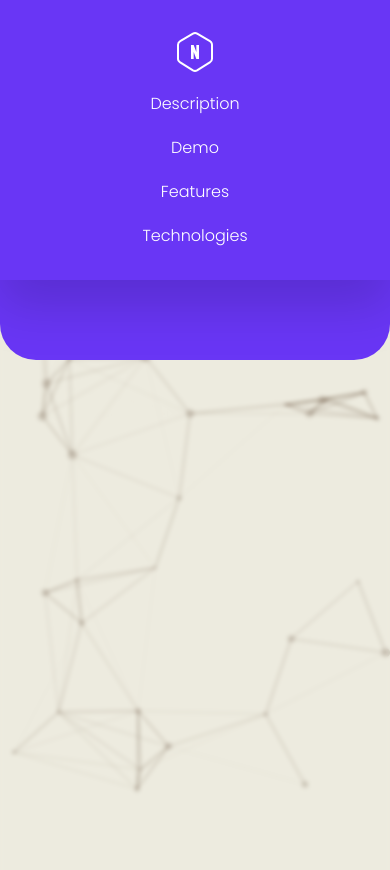
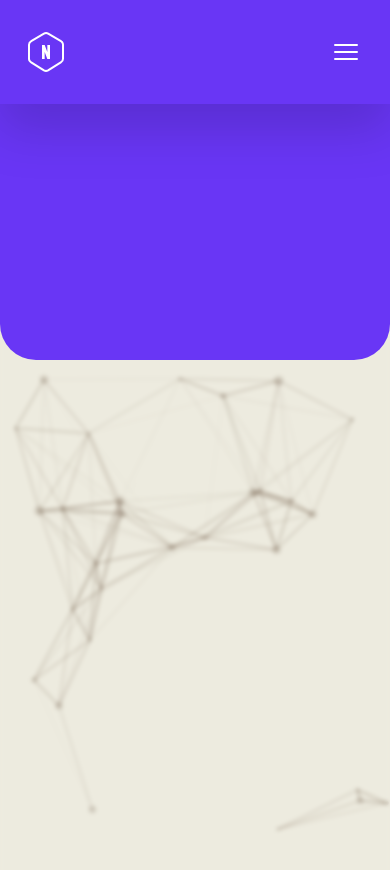
Before and after one commit to NB071/Portfolio, a React (Vite) app: page /projects/Digibookshelf in a window 390 px wide. Shown: the top 870 px of the page. Built offline with nearby package versions, Linux system fonts and the light colour scheme; what @xpd/tailwind-3dtransforms would draw is missing.

Commit message:
finish header for mobile

```diff
--- a/package.json
+++ b/package.json
@@ -18,6 +18,7 @@
     "react-dom": "^18.2.0",
     "react-particles": "^2.10.1",
     "react-router-dom": "^6.12.1",
+    "react-scroll": "^1.8.9",
     "swiper": "^9.3.2",
     "tsparticles": "^2.10.1",
     "yup": "^1.2.0"
@@ -26,6 +27,7 @@
     "@types/node": "^20.2.5",
     "@types/react": "^18.0.37",
     "@types/react-dom": "^18.0.11",
+    "@types/react-scroll": "^1.8.7",
     "@typescript-eslint/eslint-plugin": "^5.59.0",
     "@typescript-eslint/parser": "^5.59.0",
     "@vitejs/plugin-react": "^4.0.0",
--- a/src/components/Header/Header.tsx
+++ b/src/components/Header/Header.tsx
@@ -1,9 +1,11 @@
-import { Link } from "react-router-dom";
 import { useState } from "react";
+import { useNavigate } from "react-router-dom";
+import { Link } from "react-scroll";
 
 import PersonalLogoWhite from "@/assets/personalLogo/personalLogoWhite.svg";
 import PersonalLogoPrimary from "@/assets/personalLogo/personalLogoPrimary.svg";
-import { motion } from "framer-motion";
+import { motion, AnimatePresence } from "framer-motion";
+import { Bars3Icon, XMarkIcon } from "@heroicons/react/24/outline";
 
 type Props = {
   variant: "projectPages" | "landing";
@@ -12,6 +14,9 @@ type Props = {
 };
 
 const Header = (props: Props) => {
+  const [isMobileMenuOpen, setIsMobileMenuOpen] = useState(false);
+  const navigate = useNavigate();
+
   return (
     <motion.header
       variants={{
@@ -27,42 +32,16 @@ const Header = (props: Props) => {
       } py-8 drop-shadow-2xl backdrop-blur-sm`}
     >
       <div
-        className={`flex h-full w-full max-w-[1920px] flex-col items-center justify-center gap-5 font-light ${
+        className={`flex h-full w-full max-w-[1920px] items-center justify-between gap-5 px-7 font-light tab:hidden ${
           props.variant === "landing"
             ? "text-white-text"
             : `text-${props.textColor}`
-        } tab:flex-row tab:gap-10 tab:text-base`}
+        }`}
       >
-        <Link
-          to={props.variant === "landing" ? "#portfolio" : "#description"}
-          className="group order-2 no-underline transition-all duration-500 ease-in-out tab:order-1"
-        >
-          <span
-            className={`bg-gradient-to-r ${
-              props.variant === "landing"
-                ? "from-white-text to-white-text"
-                : `from-${props.textColor} to-${props.textColor}`
-            } bg-[length:0%_2px] bg-left-bottom bg-no-repeat transition-all duration-500 ease-out group-hover:bg-[length:100%_2px]`}
-          >
-            {props.variant === "landing" ? "Portfolio" : "Description"}
-          </span>
-        </Link>
-        <Link
-          to={props.variant === "landing" ? "#stack" : "#demo"}
-          className="group order-3 no-underline transition-all duration-500 ease-in-out tab:order-2"
-        >
-          <span
-            className={`bg-gradient-to-r ${
-              props.variant === "landing"
-                ? "from-white-text to-white-text"
-                : `from-${props.textColor} to-${props.textColor}`
-            }  bg-[length:0%_2px] bg-left-bottom bg-no-repeat transition-all duration-500 ease-out group-hover:bg-[length:100%_2px]`}
-          >
-            {props.variant === "landing" ? "Stack" : "Demo"}
-          </span>
-        </Link>
-        <Link to="/" className="order-1 px-5 tab:order-3">
         <img
+          onClick={() => {
+            navigate("/");
+          }}
           src={
             props.variant === "landing"
               ? PersonalLogoPrimary
@@ -70,36 +49,110 @@ const Header = (props: Props) => {
           }
           alt="Personal logo"
         />
-        </Link>
+
+        <Bars3Icon
+          className={`w-8 ${
+            isMobileMenuOpen ? "hidden" : "block"
+          } duration-500`}
+          onClick={() => setIsMobileMenuOpen(true)}
+        />
+        <XMarkIcon
+          className={`w-8 ${isMobileMenuOpen ? "block" : "hidden"}`}
+          onClick={() => setIsMobileMenuOpen(false)}
+        />
+      </div>
+      <AnimatePresence>
+        {isMobileMenuOpen && (
+          <motion.div
+            variants={{
+              hidden: { opacity: 0, y: -75, height: "0" },
+              visible: { opacity: 1, y: 0, height: "auto" },
+            }}
+            initial="hidden"
+            animate="visible"
+            exit="hidden"
+            transition={{ duration: 0.2 }}
+            className={`flex flex-col items-center gap-5 opacity-100 ${
+              props.variant === "landing"
+                ? "text-white-text"
+                : `text-${props.textColor}`
+            }`}
+          >
             <Link
-          to={props.variant === "landing" ? "#about-me" : "#features"}
-          className="group order-3 no-underline transition-all duration-500 ease-in-out tab:order-4"
+              duration={100}
+              offset={-130}
+              smooth
+              spy
+              to={props.variant === "landing" ? "portfolio" : "description"}
             >
               <span
-            className={`bg-gradient-to-r ${
+                onClick={() => setIsMobileMenuOpen(false)}
+                className={`cursor-pointer bg-gradient-to-r ${
                   props.variant === "landing"
                     ? "from-white-text to-white-text"
                     : `from-${props.textColor} to-${props.textColor}`
-            }  bg-[length:0%_2px] bg-left-bottom bg-no-repeat transition-all duration-500 ease-out group-hover:bg-[length:100%_2px]`}
+                } bg-[length:0%_2px] bg-left-bottom bg-no-repeat no-underline transition-all duration-500 ease-in-out hover:bg-[length:100%_2px]`}
               >
-            {props.variant === "landing" ? "About me" : "Features"}
+                {props.variant === "landing" ? "Portfolio" : "Description"}
               </span>
             </Link>
             <Link
-          to={props.variant === "landing" ? "#contact-me" : "#technologies"}
-          className="group order-4 no-underline transition-all duration-500 ease-in-out tab:order-4"
+              duration={100}
+              offset={-130}
+              smooth
+              spy
+              to={props.variant === "landing" ? "stack" : "demo"}
             >
               <span
-            className={`bg-gradient-to-r ${
+                onClick={() => setIsMobileMenuOpen(false)}
+                className={`cursor-pointer bg-gradient-to-r ${
                   props.variant === "landing"
                     ? "from-white-text to-white-text"
                     : `from-${props.textColor} to-${props.textColor}`
-            }  bg-[length:0%_2px] bg-left-bottom bg-no-repeat transition-all duration-500 ease-out group-hover:bg-[length:100%_2px]`}
+                } bg-[length:0%_2px] bg-left-bottom bg-no-repeat no-underline transition-all duration-500 ease-in-out hover:bg-[length:100%_2px]`}
+              >
+                {props.variant === "landing" ? "Stack" : "Demo"}
+              </span>
+            </Link>
+            <Link
+              duration={100}
+              offset={-130}
+              smooth
+              spy
+              to={props.variant === "landing" ? "about-me" : "features"}
+            >
+              <span
+                onClick={() => setIsMobileMenuOpen(false)}
+                className={`cursor-pointer bg-gradient-to-r ${
+                  props.variant === "landing"
+                    ? "from-white-text to-white-text"
+                    : `from-${props.textColor} to-${props.textColor}`
+                } bg-[length:0%_2px] bg-left-bottom bg-no-repeat no-underline transition-all duration-500 ease-in-out hover:bg-[length:100%_2px]`}
+              >
+                {props.variant === "landing" ? "About Me" : "features"}
+              </span>
+            </Link>
+            <Link
+              duration={100}
+              offset={-130}
+              smooth
+              spy
+              to={props.variant === "landing" ? "contact-me" : "technologies"}
+            >
+              <span
+                onClick={() => setIsMobileMenuOpen(false)}
+                className={`cursor-pointer bg-gradient-to-r ${
+                  props.variant === "landing"
+                    ? "from-white-text to-white-text"
+                    : `from-${props.textColor} to-${props.textColor}`
+                } bg-[length:0%_2px] bg-left-bottom bg-no-repeat no-underline transition-all duration-500 ease-in-out hover:bg-[length:100%_2px]`}
               >
                 {props.variant === "landing" ? "Contact me" : "Technologies"}
               </span>
             </Link>
-      </div>
+          </motion.div>
+        )}
+      </AnimatePresence>
     </motion.header>
   );
 };
--- a/src/pages/Landing.tsx
+++ b/src/pages/Landing.tsx
@@ -253,7 +253,7 @@ const Landing = () => {
                 <article
                   className="group relative h-[8rem] cursor-pointer overflow-hidden rounded-round border-none bg-[#69533E] duration-500 hover:scale-95 tab:h-[13rem] des:h-[24.5rem] des:flex-1"
                   title="Portfolio"
-                  onClick={() => (window.location.href = "#work")}
+                  onClick={() => (window.location.href = "#portfolio")}
                 >
                   <div className="relative z-10 flex h-full flex-col justify-between px-9 py-5 des:px-12 des:py-9">
                     <div className="flex items-center justify-between">
@@ -288,11 +288,11 @@ const Landing = () => {
         </Reveal>
 
         {/* work section */}
-        <section className="m-auto mt-32 max-w-[1920px] px-4" id="work">
+        <section className="m-auto mt-32 max-w-[1920px] px-4" id="portfolio">
           <div className="flex items-center">
             <div className="w-14 rounded-l-round rounded-r-round border-t-2 border-Light-brown tab:w-32"></div>
             <h2 className="mx-4 text-2xl font-bold text-Dark-brown tab:text-4xl">
-              Work
+            Portfolio
             </h2>
             <div className="flex-1 rounded-l-round rounded-r-round border-t-2 border-Light-brown"></div>
           </div>
```
Also changed, not shown: 1 other file (tests, documents, lock files or other folders). Lines whose indentation alone changed are shown as unchanged.
